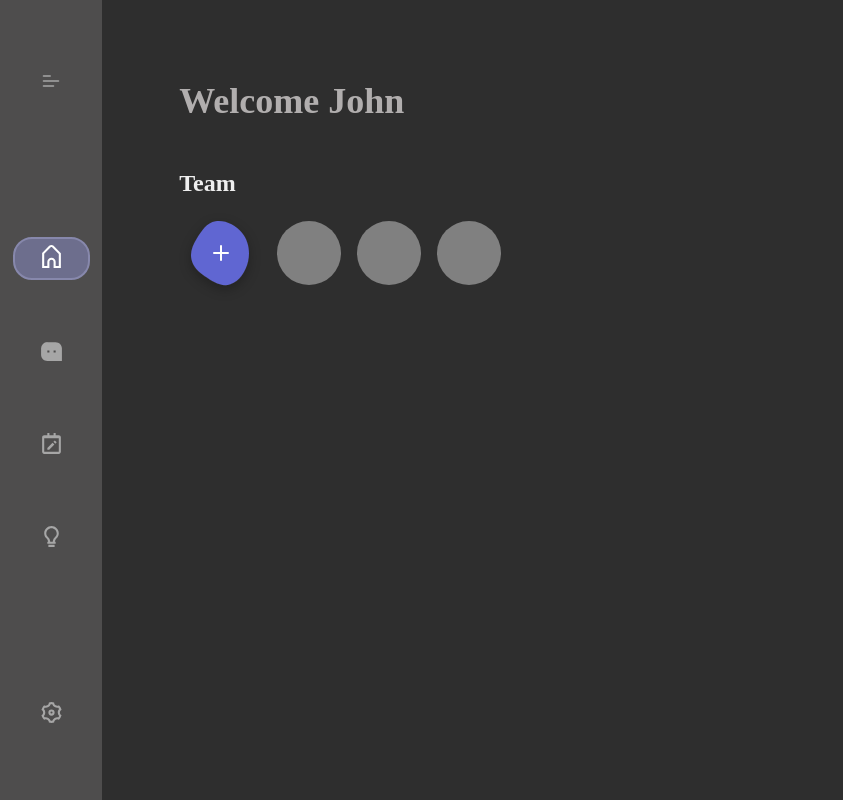
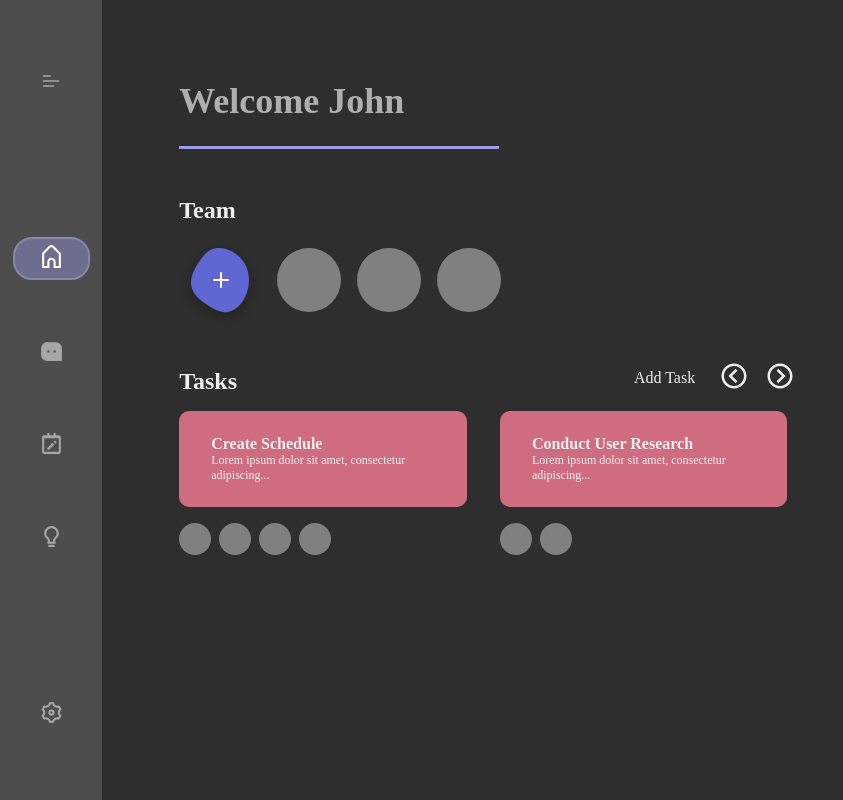
Before and after one commit to waiden674/Cadence, a React (Create React App) app in the folder packages/web/: page /dash in a window 1280 px wide. Shown: the whole page, without its empty margins (0-843 px from the left). Built offline with nearby package versions, Linux system fonts and the light colour scheme.

Commit message:
added tasks section of the dashboard

```diff
--- a/packages/web/src/dashboard/Dashboard.css
+++ b/packages/web/src/dashboard/Dashboard.css
@@ -12,6 +12,7 @@
 
 .dash-main{
     padding: 10vh 6vw;
+    overflow: scroll;
 }
 
 .dash-welcome{
@@ -48,3 +49,80 @@
     border-radius: 100%;
     margin: 0 0.5rem;
 }
+
+.tasks-section{
+    width: 50vw;
+}
+
+.task{
+    background: #D06C7F;
+    width: 90%;
+    padding: 1.5rem 2rem;
+    color: #EFEFEF;
+    border-radius: 10px;
+
+}
+
+.task h3{
+    font-size: 16px;
+}
+
+.task p{
+    font-size: 12px;
+}
+
+.tasks-lineup{
+    margin-top: 1rem;
+    display: flex;
+    justify-content: space-between;
+}
+.task-team{
+    display: flex;
+}
+
+.task-team-icon{
+    background: grey;
+    height: 4vh;
+    width: 4vh;
+    border-radius: 100%;
+    margin: 1rem 0.5rem 0 0;
+}
+
+#tasks-section-header{
+    display: flex;
+    flex-direction: row;
+    align-items: flex-end;
+    justify-content: space-between;
+
+}
+
+.btn-group{
+    display: flex;
+    align-items: center;
+    margin-right: 1rem;
+}
+.btn-group i{
+    margin: 0 0.5rem;
+    color: #EFEFEF;
+    cursor: pointer;
+}
+
+.add-task-btn{
+    border: none;
+    font: inherit;
+    cursor: pointer;
+    outline: inherit;
+    background: transparent;
+    color: #EFEFEF;
+    font-weight: 500;
+    margin-right: 1rem;
+
+}
+
+.dash-main hr{
+    width: 25vw;
+    height: 3px;
+    border: none;
+    background-color: #999DEA;
+    margin-top: 1.5rem;
+}
--- a/packages/web/src/dashboard/Dashboard.js
+++ b/packages/web/src/dashboard/Dashboard.js
@@ -2,6 +2,7 @@ import React from 'react'
 import Sidebar from '../components/Sidebar'
 import "./Dashboard.css";
 import blob from "../assets/blob.svg";
+import {BiChevronLeftCircle, BiChevronRightCircle} from "react-icons/bi"
 
 // props= firstName
 const Dashboard = (props) => {
@@ -10,6 +11,7 @@ const Dashboard = (props) => {
             <Sidebar />
             <div className="dash-main">
                 <h1 className="dash-welcome">Welcome {props.firstName}</h1>
+                <hr></hr>
                 <section className="team-section">
                     <h2 className="dash-header">Team</h2>
                     <section className="team-lineup">
@@ -17,6 +19,48 @@ const Dashboard = (props) => {
                         <div className="team-member-icon"></div>
                         <div className="team-member-icon"></div>
                         <div className="team-member-icon"></div>
+                    </section>
+                </section>
+                <section className="tasks-section">
+                    <section id="tasks-section-header">
+                        <h2 className="dash-header" id="tasks">Tasks</h2>
+                        <section className="btn-group">
+                        <button className="add-task-btn">Add Task</button>
+                        <i><BiChevronLeftCircle size={30}/></i>
+                        <i><BiChevronRightCircle size={30}/></i>
+                        </section>
+                    </section>
+                    <section className="tasks-lineup">
+                        <div className="task-group">
+                            <div className="task">
+                                <h3>Create Schedule</h3>
+                                <p>Lorem ipsum dolor sit amet, consectetur adipiscing...</p>
+                            </div>
+                            <div className="task-team">
+                                <div className="task-team-icon">
+                                </div>
+                                <div className="task-team-icon">
+                                </div>
+                                <div className="task-team-icon">
+                                </div>
+                                <div className="task-team-icon">
+                                </div>
+                            </div>
+                        </div>
+
+                        <div className="task-group">
+                            <div className="task">
+                                <h3>Conduct User Research</h3>
+                                <p>Lorem ipsum dolor sit amet, consectetur adipiscing...</p>
+                            </div>
+                            <div className="task-team">
+                                <div className="task-team-icon">
+                                </div>
+                                <div className="task-team-icon">
+                                </div>
+
+                            </div>
+                        </div>
                     </section>
                 </section>
             </div>
```
